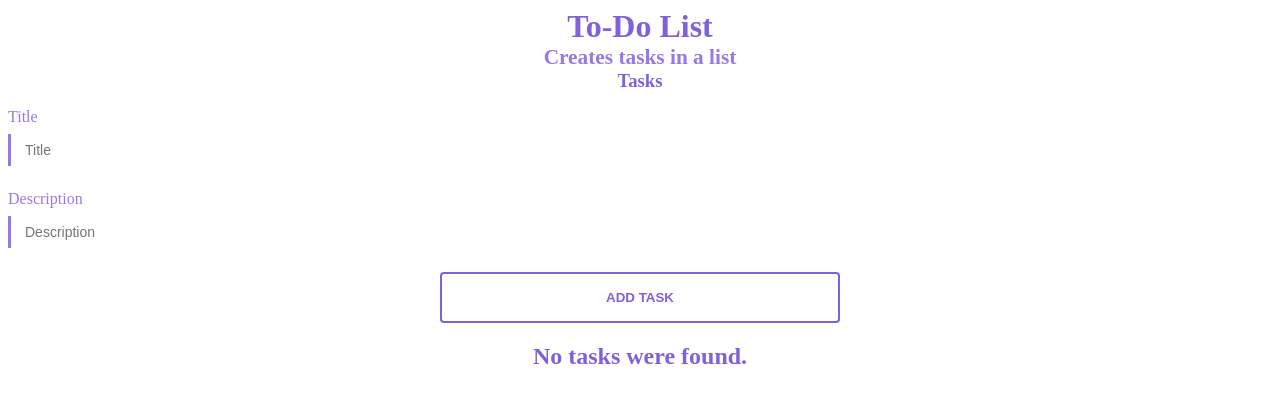
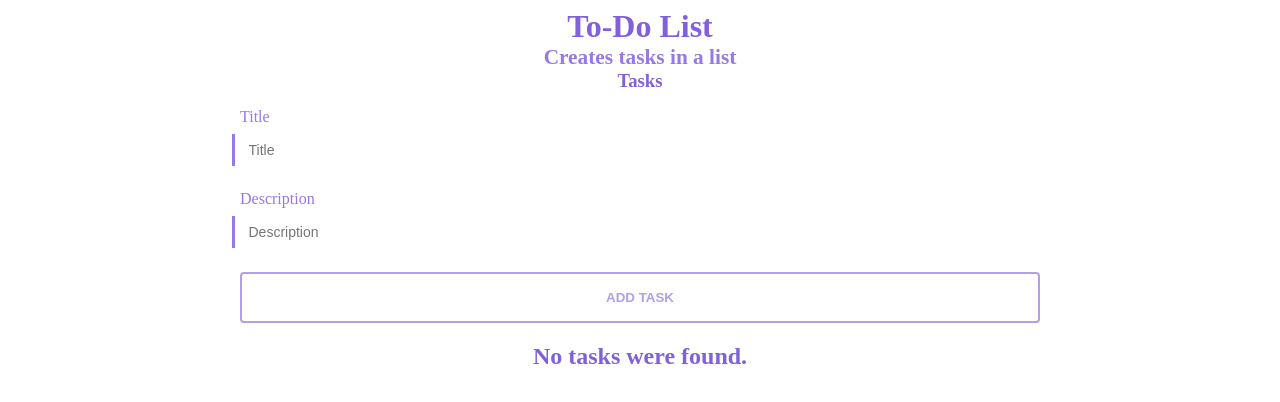
Before and after one commit to jofaval/react-todo-list, a React (Create React App) app: page / in a window 1280 px wide. Shown: the top 402 px of the page. Built offline with nearby package versions, Linux system fonts and the light colour scheme.

Commit message:
Improve <Button> UX

```diff
--- a/src/components/AddTask/AddTask.tsx
+++ b/src/components/AddTask/AddTask.tsx
@@ -22,6 +22,7 @@ const AddTaskElement = styled.div`
 const AddTaskInput = styled.input`
   padding: .5rem 0 .5rem 1em;
   width: calc(100% - 1em);
+  max-width: ${props => props.theme.maxResponsiveWidth};
 
   outline: none;
   border: none;
@@ -32,7 +33,7 @@ const AddTaskInput = styled.input`
 `;
 
 const AddTaskButton = styled(Button)`
-  max-width: 400px;
+  max-width: ${props => props.theme.maxResponsiveWidth};
   width: 100%;
   margin: auto;
 
@@ -43,7 +44,8 @@ const Label = styled.label`
   color: ${props => props.theme.mainColorAccent};
   text-align: left;
   display: block;
-  margin: .5rem 0;
+  margin: .5rem auto;
+  max-width: ${props => props.theme.maxResponsiveWidth};
 `;
 
 const initialTask: ITask = {
@@ -114,7 +116,7 @@ export const AddTask: React.FC<Props> = () => {
       ? <AddTaskButton onClick={(e) => updateTask(e)} disabled={!canSubmit} id="edit">
         Edit task
       </AddTaskButton>
-      : <AddTaskButton onClick={(e) => addNewTask(e)} disabled={!canSubmit} id="save">
+      : <AddTaskButton onClick={(e) => addNewTask(e)} disabled={!canSubmit} title={!canSubmit ? 'You can\'t submit without a title' : ''} id="save">
         Add task
       </AddTaskButton>}
   </>
--- a/src/components/Buttons/Button/Button.tsx
+++ b/src/components/Buttons/Button/Button.tsx
@@ -12,11 +12,22 @@ const ButtonStyle = styled.button`
     cursor: pointer;
     text-transform: uppercase;
     font-weight: bold;
+    transition: all .2s;
 
-    &:is(:hover, :focus):not([disabled=""]) {
+    box-shadow: 0 .5rem 1rem rgba(0,0,0,0);
+
+    &:is(:disalbed, [disabled]) {
+        transition: all 0.2s;
+
+        opacity: .6;
+    }
+
+    &:is(:hover, :focus):not(:disabled, [disabled]) {
+        transition: all 0.2s;
+
         background: linear-gradient(to right, ${props => props.theme.mainColor}, ${props => props.theme.mainColorAccent}) !important;
         color: ${props => props.theme.bgColor} !important;
-        // border-color: ${props => props.theme.bgColor};
+        border-color: ${props => props.theme.bgColor};
         border-color: transparent;
         box-shadow: 0 .5rem 1rem ${props => props.theme.mainColorShadow};
     }
--- a/src/theme.ts
+++ b/src/theme.ts
@@ -10,4 +10,5 @@ export const theme = {
     mainColorAccent: 'hsl(256, 69%, 69%)',
     mainColorShadow: 'hsla(256, 64%, 62%, 0.3)',
     bgColor: 'hsl(255, 100%, 100%)',
+    maxResponsiveWidth: '800px',
 }
```
Also changed, not shown: 1 other file (tests, documents, lock files or other folders).
